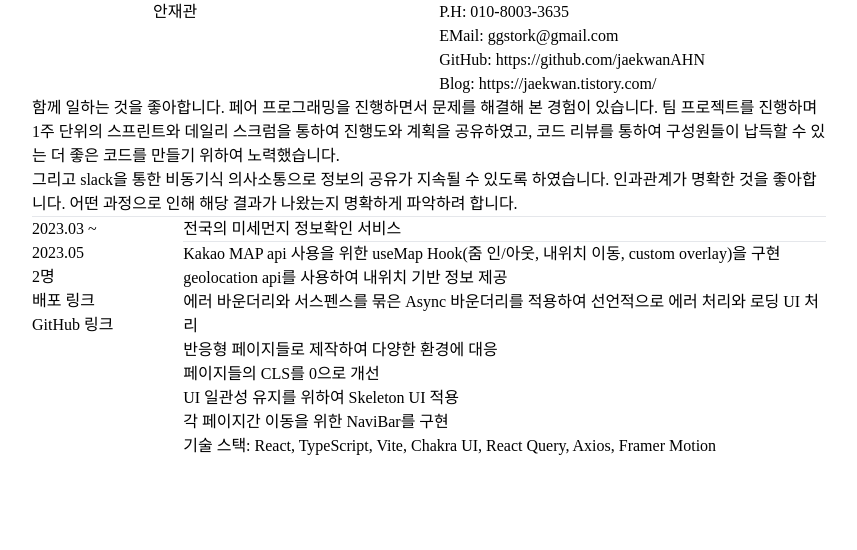
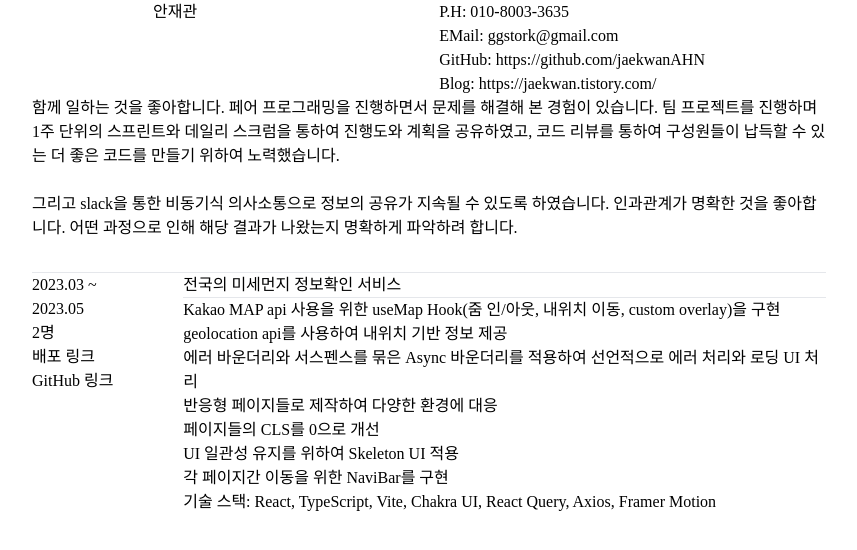
Before and after one commit to jaekwanAHN/resume, a Next.js app: page / in a window 1280 px wide. Shown: the top 550 px of the page, without its empty margins (211-1068 px from the left). Built offline with nearby package versions, Linux system fonts and the light colour scheme; a web font is replaced by a local one.

Commit message:
Feat: 자기 소개 패딩 추가

```diff
--- a/src/components/Header/Introduce.tsx
+++ b/src/components/Header/Introduce.tsx
@@ -1,11 +1,12 @@
 const Introduce = () => {
   return (
-    <div>
+    <div className="pb-8">
       <p>
         함께 일하는 것을 좋아합니다. 페어 프로그래밍을 진행하면서 문제를 해결해
         본 경험이 있습니다. 팀 프로젝트를 진행하며 1주 단위의 스프린트와 데일리
         스크럼을 통하여 진행도와 계획을 공유하였고, 코드 리뷰를 통하여
         구성원들이 납득할 수 있는 더 좋은 코드를 만들기 위하여 노력했습니다.
+        <br />
         <br />
         그리고 slack을 통한 비동기식 의사소통으로 정보의 공유가 지속될 수 있도록
         하였습니다. 인과관계가 명확한 것을 좋아합니다. 어떤 과정으로 인해 해당
```
